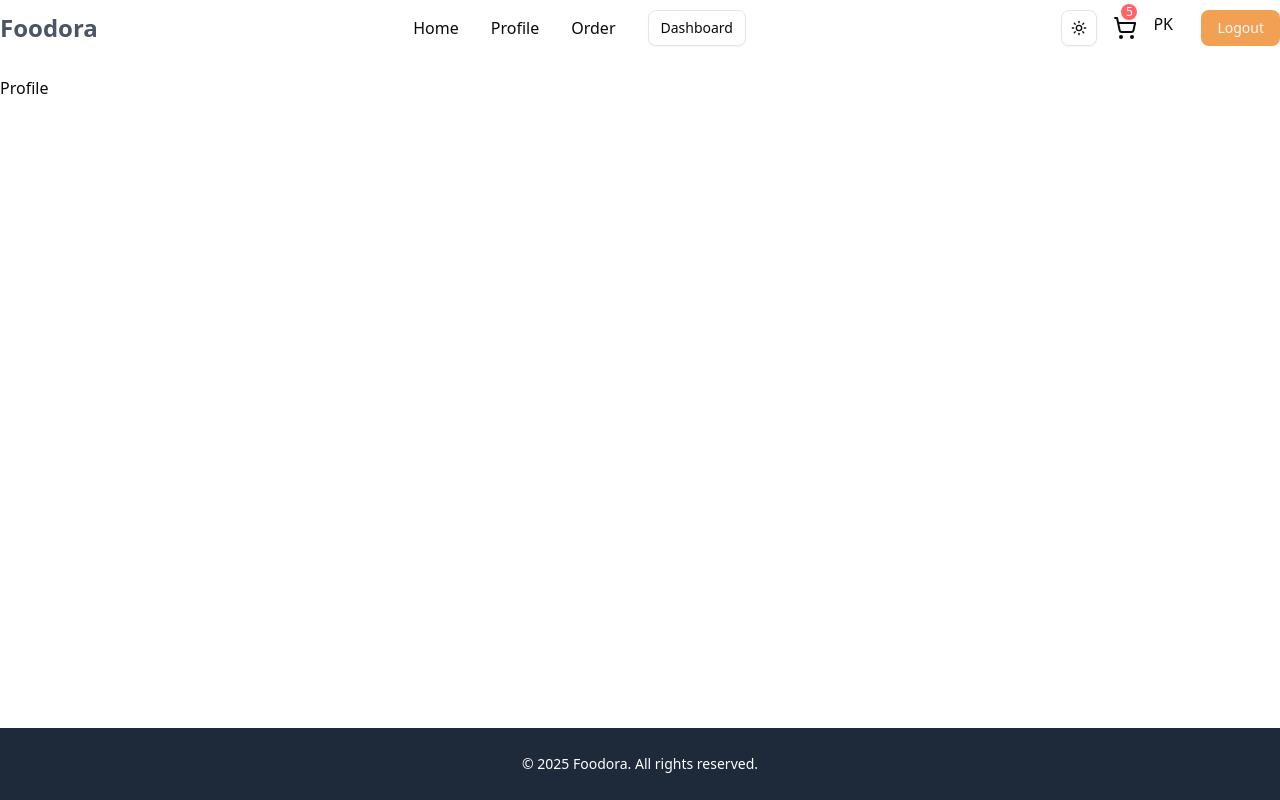
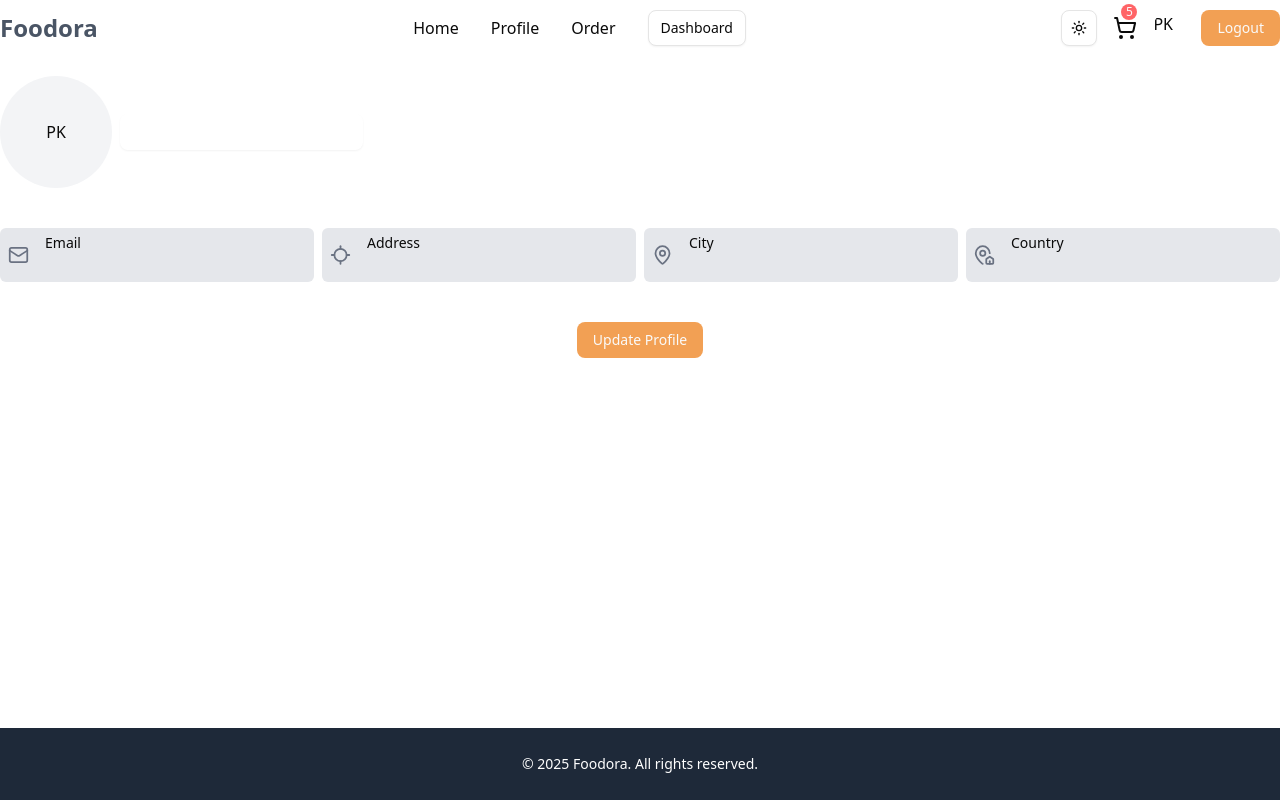
Before and after one commit to pratyushvox/foodora, a React app in the folder Frontend/: page /profile in a window 1280 px wide. Built offline with nearby package versions, Linux system fonts and the light colour scheme; the HTML template or start-up script is replaced by a standard one.

Commit message:
Added the profile page

```diff
--- a/Frontend/src/components/Profile.tsx
+++ b/Frontend/src/components/Profile.tsx
@@ -1,10 +1,169 @@
-const Profile = ()=>{
-    return(
-        <form className="max-w-7xl  mx-auto my-5 ">
-            Profile
+import { AvatarFallback, AvatarImage } from "@radix-ui/react-avatar";
+import { Avatar } from "./ui/avatar";
+import {
+  Loader2,
+  Locate,
+  Mail,
+  MapPin,
+  MapPinHouse,
+  Plus,
+} from "lucide-react";
+import { useRef, useState, type FormEvent } from "react";
+import { Input } from "./ui/input";
+import { Label } from "./ui/label";
+import { Button } from "./ui/button";
 
-        </form>
-    )
-}
+const Profile = () => {
+  const [profileData, setProfileData] = useState({
+    fullname: "",
+    email: "",
+    phone: "",
+    address: "",
+    city: "",
+    country: "",
+    profilePicture: "",
+  });
 
-export default Profile
+  const imageRef = useRef<HTMLInputElement | null>(null);
+  const [selectedProfilePicture, setSelectedProfilePicture] =
+    useState<string>("");
+
+  const loading = false;
+
+  const fileChangeHandler = (e: React.ChangeEvent<HTMLInputElement>) => {
+    const file = e.target.files?.[0];
+    if (!file) return;
+
+    const reader = new FileReader();
+    reader.onloadend = () => {
+      const result = reader.result as string;
+
+      setSelectedProfilePicture(result);
+
+      setProfileData((prevData) => ({
+        ...prevData,
+        profilePicture: result,
+      }));
+    };
+
+    reader.readAsDataURL(file);
+  };
+
+  const changeHandler = (e: React.ChangeEvent<HTMLInputElement>) => {
+    const { name, value } = e.target;
+    setProfileData({ ...profileData, [name]: value });
+  };
+
+  const updateProfileHandler = (e: FormEvent<HTMLFormElement>) => {
+    e.preventDefault();
+    //api implementation update
+    console.log(profileData);
+  };
+
+  return (
+    <form onSubmit={updateProfileHandler} className="max-w-7xl mx-auto my-5">
+      <div className="flex items-center justify-between">
+        <div className="flex items-center gap-2">
+          <Avatar className="relative md:w-28 md:h-28 sm:w-20 sm:h-20 bg-gray-100 rounded-full flex items-center justify-center">
+            <AvatarImage src={selectedProfilePicture} />
+            <AvatarFallback>PK</AvatarFallback>
+
+            <input
+              ref={imageRef}
+              type="file"
+              className="hidden"
+              accept="image/*"
+              onChange={fileChangeHandler}
+            />
+
+            <div
+              onClick={() => imageRef.current?.click()}
+              className="absolute inset-0 z-10 flex items-center justify-center opacity-0 hover:opacity-100 transition-opacity duration-300 bg-black bg-opacity-50 rounded-full cursor-pointer"
+            >
+              <Plus className="text-red-700 w-8 h-8" />
+            </div>
+          </Avatar>
+
+          {/* FULLNAME FIXED */}
+          <Input
+            type="text"
+            name="fullname"
+            value={profileData.fullname}
+            onChange={changeHandler}
+            className="font-bold text-2xl outline-none border-none focus-visible:ring-transparent"
+          />
+        </div>
+      </div>
+
+      <div className="grid md:grid-cols-4 md:gap-2 gap-3 my-10">
+        <div className="flex items-center gap-4 rounded-sm p-2 bg-gray-200">
+          <Mail className="text-gray-500" />
+          <div className="w-full">
+            <Label>Email</Label>
+            <input
+              name="email"
+              value={profileData.email}
+              onChange={changeHandler}
+              className="w-full text-gray-600 bg-transparent focus-visible:ring-0 outline-none border-none"
+            />
+          </div>
+        </div>
+
+        <div className="flex items-center gap-4 rounded-sm p-2 bg-gray-200">
+          <Locate className="text-gray-500" />
+          <div className="w-full">
+            <Label>Address</Label>
+            <input
+              name="address"
+              value={profileData.address}
+              onChange={changeHandler}
+              className="w-full text-gray-600 bg-transparent focus-visible:ring-0 outline-none border-none"
+            />
+          </div>
+        </div>
+
+        <div className="flex items-center gap-4 rounded-sm p-2 bg-gray-200">
+          <MapPin className="text-gray-500" />
+          <div className="w-full">
+            <Label>City</Label>
+            <input
+              name="city"
+              value={profileData.city}
+              onChange={changeHandler}
+              className="w-full text-gray-600 bg-transparent focus-visible:ring-0 outline-none border-none"
+            />
+          </div>
+        </div>
+
+        <div className="flex items-center gap-4 rounded-sm p-2 bg-gray-200">
+          <MapPinHouse className="text-gray-500" />
+          <div className="w-full">
+            <Label>Country</Label>
+            <input
+              name="country"
+              value={profileData.country}
+              onChange={changeHandler}
+              className="w-full text-gray-600 bg-transparent focus-visible:ring-0 outline-none border-none"
+            />
+          </div>
+        </div>
+      </div>
+
+      <div className="text-center">
+        {loading ? (
+          <Button disabled className="bg-button hover:bg-button-hover">
+            <Loader2 className="mr-2 w-4 h-4 animate-spin" />
+            Please Wait…
+          </Button>
+        ) : (
+          // FIXED VISIBLE BUTTON
+          <Button className="bg-button hover:bg-button-hover">
+            Update Profile
+          </Button>
+        )}
+      </div>
+    </form>
+  );
+};
+
+export default Profile;
```
